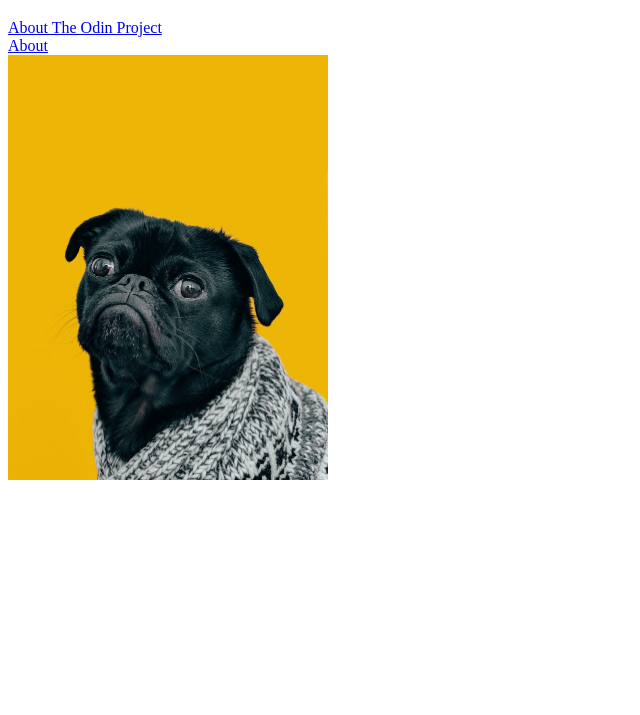
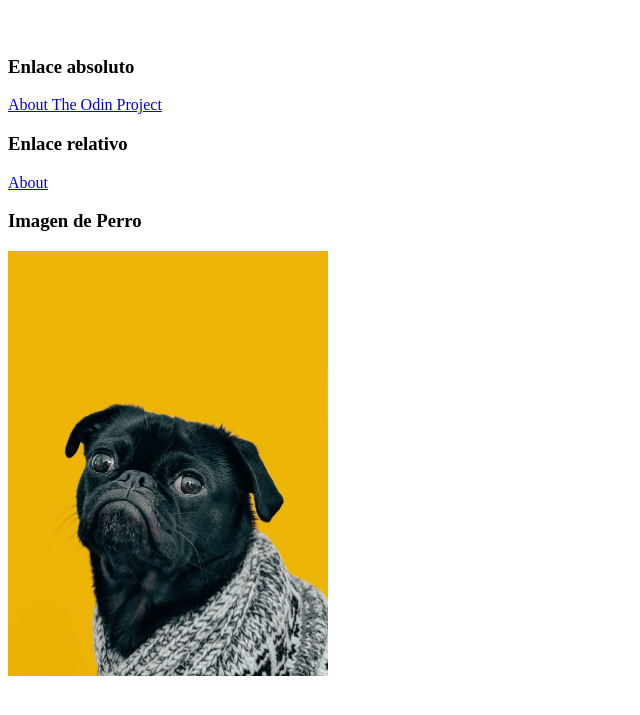
Before and after one commit to andresfelipeparedestafur/odin-links-and-images, a plain HTML site: page index.html in a window 1280 px wide. Shown: the part 61-776 px from the top of the page, without its empty margins (0-640 px from the left). Drawn offline with Linux system fonts and the light colour scheme.

Commit message:
change new

```diff
--- a/index.html
+++ b/index.html
@@ -6,10 +6,14 @@
 </head>
 <body>
     <h1>Homepage</h1>
+    <br>
+    <h3>Enlace absoluto</h3>
     <a href="https://www.theodinproject.com/about" target="_blank" rel="noopener noreferrer">About The Odin Project</a>
     <br>
+    <h3>Enlace relativo</h3>
     <a href="./pages/about.html" target="_blank" rel="noopener noreferrer">About</a>
     <br>
+    <h3>Imagen de Perro</h3>
     <img src="./images/dog.jpg" alt="Dog img" height="425" width="320">
 </body>
 </html>
```
